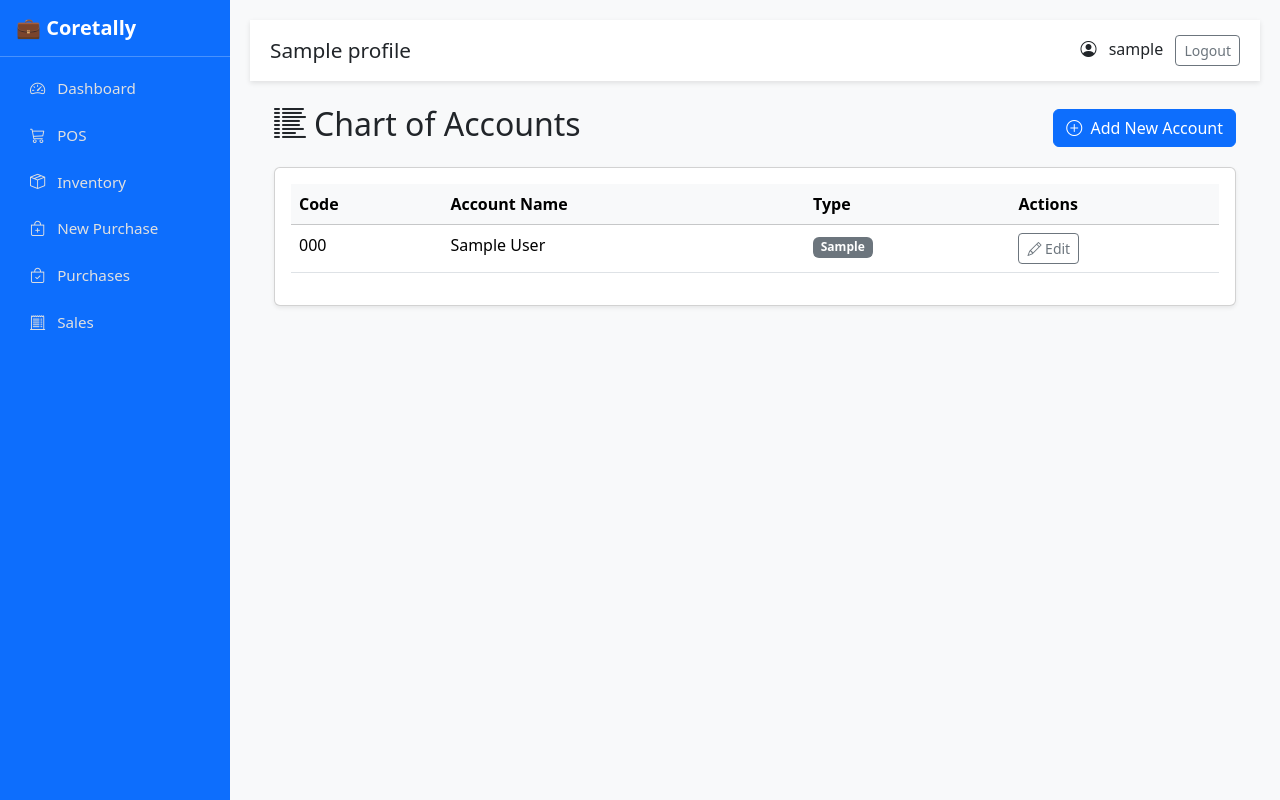
After one commit to RefactorCore/casweb, a Flask app: template templates/chart_of_accounts.html in a window 1280 px wide. The commit adds this page. Run offline with Flask 3, Linux system fonts and the light colour scheme; the template is opened without the code that fills it: values that come from a table or form of the project are taken from there, others are empty; a user stored in the database is signed in; tables that the repository leaves empty hold one stand-in row (values such as "Sample post"); parts of the project's set-up code (start-up, migrations or seed data) failed here and were passed over.

Commit message:
Add files via upload

```diff
--- a/templates/base.html
+++ b/templates/base.html
@@ -84,7 +84,7 @@
       <a href="{{ url_for('core.pos') }}" class="{% if '/pos' in request.path %}active{% endif %}">
         <i class="bi bi-cart3 me-2"></i> POS
       </a>
-      <a href="{{ url_for('core.inventory') }}" class="{% if '/inventory' in request.path %}active{% endif %}">
+      <a href="{{ url_for('core.inventory') }}" class="{% if '/inventory' in request.path or '/stock-card' in request.path %}active{% endif %}">
         <i class="bi bi-box-seam me-2"></i> Inventory
       </a>
       <a href="{{ url_for('core.purchase') }}" class="{% if '/purchase' == request.path %}active{% endif %}">
@@ -96,13 +96,22 @@
       <a href="{{ url_for('core.sales') }}" class="{% if '/sales' in request.path %}active{% endif %}">
         <i class="bi bi-receipt-cutoff me-2"></i> Sales
       </a>
-      <a href="{{ url_for('core.reports') }}" class="{% if '/reports' in request.path %}active{% endif %}">
+      {% if current_user.role in ['Admin', 'Accountant'] %}
+       <a href="{{ url_for('core.reports') }}" class="{% if request.path == url_for('core.reports') %}active{% endif %}">
         <i class="bi bi-journal-text me-2"></i> Journals
       </a>
+      {% endif %}
+      {% if current_user.role in ['Admin', 'Accountant'] %}
+      <a href="{{ url_for('accounts.chart_of_accounts') }}" class="{% if '/accounts' in request.path %}active{% endif %}">
+        <i class="bi bi-list-columns-reverse me-2"></i> Chart of Accounts
+      </a>
+      {% endif %}
+      {% if current_user.role in ['Admin', 'Accountant'] %}
       <a href="{{ url_for('ar_ap.credit_memos') }}" class="{% if '/credit-memos' in request.path %}active{% endif %}">
         <i class="bi bi-file-earmark-minus me-2"></i> Credit Memos
       </a>
-
+      {% endif %}
+      {% if current_user.role in ['Admin', 'Accountant'] %}
       <a class="nav-link text-white" data-bs-toggle="collapse" href="#taxReportsSubmenu" role="button" aria-expanded="false" aria-controls="taxReportsSubmenu">
         <i class="bi bi-file-earmark-bar-graph me-2"></i> Tax Reports
       </a>
@@ -120,9 +129,17 @@
             - Form 2307 Data
           </a>
       </div>
+      {% endif %}
+      {% if current_user.role == 'Admin' %}
+      <a href="{{ url_for('core.audit_log') }}" class="{% if '/audit-log' in request.path %}active{% endif %}">
+        <i class="bi bi-shield-check me-2"></i> Audit Log
+      </a>
+      {% endif %}
+      {% if current_user.role == 'Admin' %}
       <a href="{{ url_for('core.settings') }}" class="{% if '/settings' in request.path %}active{% endif %}">
         <i class="bi bi-gear me-2"></i> Settings
       </a>
+      {% endif %}
       <!-- <a href="{{ url_for('core.vat_report') }}" class="{% if '/vat_report' in request.path %}active{% endif %}">
         <i class="bi bi-percent me-2"></i> VAT Report
       </a>
--- /dev/null
+++ b/templates/chart_of_accounts.html
@@ -0,0 +1,125 @@
+{% extends 'base.html' %}
+{% block content %}
+<div class="container my-4">
+    <div class="d-flex justify-content-between align-items-center mb-3">
+        <h2><i class="bi bi-list-columns-reverse me-2"></i>Chart of Accounts</h2>
+        <button class="btn btn-primary" data-bs-toggle="modal" data-bs-target="#addAccountModal">
+            <i class="bi bi-plus-circle me-1"></i> Add New Account
+        </button>
+    </div>
+
+    <div class="card shadow-sm">
+        <div class="card-body">
+            <table class="table table-hover">
+                <thead class="table-light">
+                    <tr>
+                        <th>Code</th>
+                        <th>Account Name</th>
+                        <th>Type</th>
+                        <th>Actions</th>
+                    </tr>
+                </thead>
+                <tbody>
+                    {% for acc in accounts %}
+                    <tr>
+                        <td>{{ acc.code }}</td>
+                        <td>{{ acc.name }}</td>
+                        <td><span class="badge bg-secondary">{{ acc.type }}</span></td>
+                        <td>
+                            <button class="btn btn-sm btn-outline-secondary" onclick="openEditModal('{{ acc.id }}', '{{ acc.code }}', '{{ acc.name }}', '{{ acc.type }}')">
+                                <i class="bi bi-pencil"></i> Edit
+                            </button>
+                        </td>
+                    </tr>
+                    {% endfor %}
+                </tbody>
+            </table>
+        </div>
+    </div>
+</div>
+
+<div class="modal fade" id="addAccountModal" tabindex="-1">
+    <div class="modal-dialog modal-dialog-centered">
+        <div class="modal-content">
+            <form action="{{ url_for('accounts.add_account') }}" method="POST">
+                <div class="modal-header">
+                    <h5 class="modal-title">Add New Account</h5>
+                    <button type="button" class="btn-close" data-bs-dismiss="modal"></button>
+                </div>
+                <div class="modal-body">
+                    <div class="mb-3">
+                        <label class="form-label">Account Code</label>
+                        <input type="text" name="code" class="form-control" required>
+                    </div>
+                    <div class="mb-3">
+                        <label class="form-label">Account Name</label>
+                        <input type="text" name="name" class="form-control" required>
+                    </div>
+                    <div class="mb-3">
+                        <label class="form-label">Account Type</label>
+                        <select name="type" class="form-select" required>
+                            <option value="Asset">Asset</option>
+                            <option value="Liability">Liability</option>
+                            <option value="Equity">Equity</option>
+                            <option value="Revenue">Revenue</option>
+                            <option value="Expense">Expense</option>
+                        </select>
+                    </div>
+                </div>
+                <div class="modal-footer">
+                    <button type="button" class="btn btn-secondary" data-bs-dismiss="modal">Close</button>
+                    <button type="submit" class="btn btn-primary">Save Account</button>
+                </div>
+            </form>
+        </div>
+    </div>
+</div>
+
+<div class="modal fade" id="editAccountModal" tabindex="-1">
+    <div class="modal-dialog modal-dialog-centered">
+        <div class="modal-content">
+            <form id="editForm" method="POST">
+                <div class="modal-header">
+                    <h5 class="modal-title">Edit Account</h5>
+                    <button type="button" class="btn-close" data-bs-dismiss="modal"></button>
+                </div>
+                <div class="modal-body">
+                    <div class="mb-3">
+                        <label class="form-label">Account Code</label>
+                        <input type="text" id="editCode" name="code" class="form-control" required>
+                    </div>
+                    <div class="mb-3">
+                        <label class="form-label">Account Name</label>
+                        <input type="text" id="editName" name="name" class="form-control" required>
+                    </div>
+                    <div class="mb-3">
+                        <label class="form-label">Account Type</label>
+                        <select id="editType" name="type" class="form-select" required>
+                            <option value="Asset">Asset</option>
+                            <option value="Liability">Liability</option>
+                            <option value="Equity">Equity</option>
+                            <option value="Revenue">Revenue</option>
+                            <option value="Expense">Expense</option>
+                        </select>
+                    </div>
+                </div>
+                <div class="modal-footer">
+                    <button type="button" class="btn btn-secondary" data-bs-dismiss="modal">Close</button>
+                    <button type="submit" class="btn btn-primary">Save Changes</button>
+                </div>
+            </form>
+        </div>
+    </div>
+</div>
+
+<script>
+function openEditModal(id, code, name, type) {
+    const form = document.getElementById('editForm');
+    form.action = `/accounts/update/${id}`;
+    document.getElementById('editCode').value = code;
+    document.getElementById('editName').value = name;
+    document.getElementById('editType').value = type;
+    new bootstrap.Modal(document.getElementById('editAccountModal')).show();
+}
+</script>
+{% endblock %}
--- a/templates/sales.html
+++ b/templates/sales.html
@@ -42,11 +42,14 @@
         <th>Status</th>
         <th>Date</th>
         <th>Action</th>
+        <th>Doc No.</th>
       </tr>
     </thead>
     <tbody>
       {% for s in sales %}
       <tr>
+        <td>{{ s.document_number }}</td>
+        <h2>{{ sale.document_type }} #{{ sale.document_number }}</h2>
         <td>#{{ s.id }}</td>
         <td>{{ s.customer_name or '—' }}</td>
         <td>₱{{ "%.2f"|format(s.total) }}</td>
```
Also changed, not shown: templates/ap_aging.html (added, +53 -0 lines), templates/ar_aging.html (added, +53 -0 lines), templates/audit_log.html (added, +69 -0 lines), templates/index.html (+11 -1 lines), templates/inventory.html (+48 -1 lines), templates/stock_card.html (added, +57 -0 lines), templates/balance_sheet.html (line endings or trailing spaces), templates/chart.html (line endings or trailing spaces), templates/income_statement.html (line endings or trailing spaces), templates/ledger.html (line endings or trailing spaces), templates/pos.html (line endings or trailing spaces), templates/purchases.html (line endings or trailing spaces), templates/reports.html (line endings or trailing spaces), templates/trial_balance.html (line endings or trailing spaces), 1 more files.
